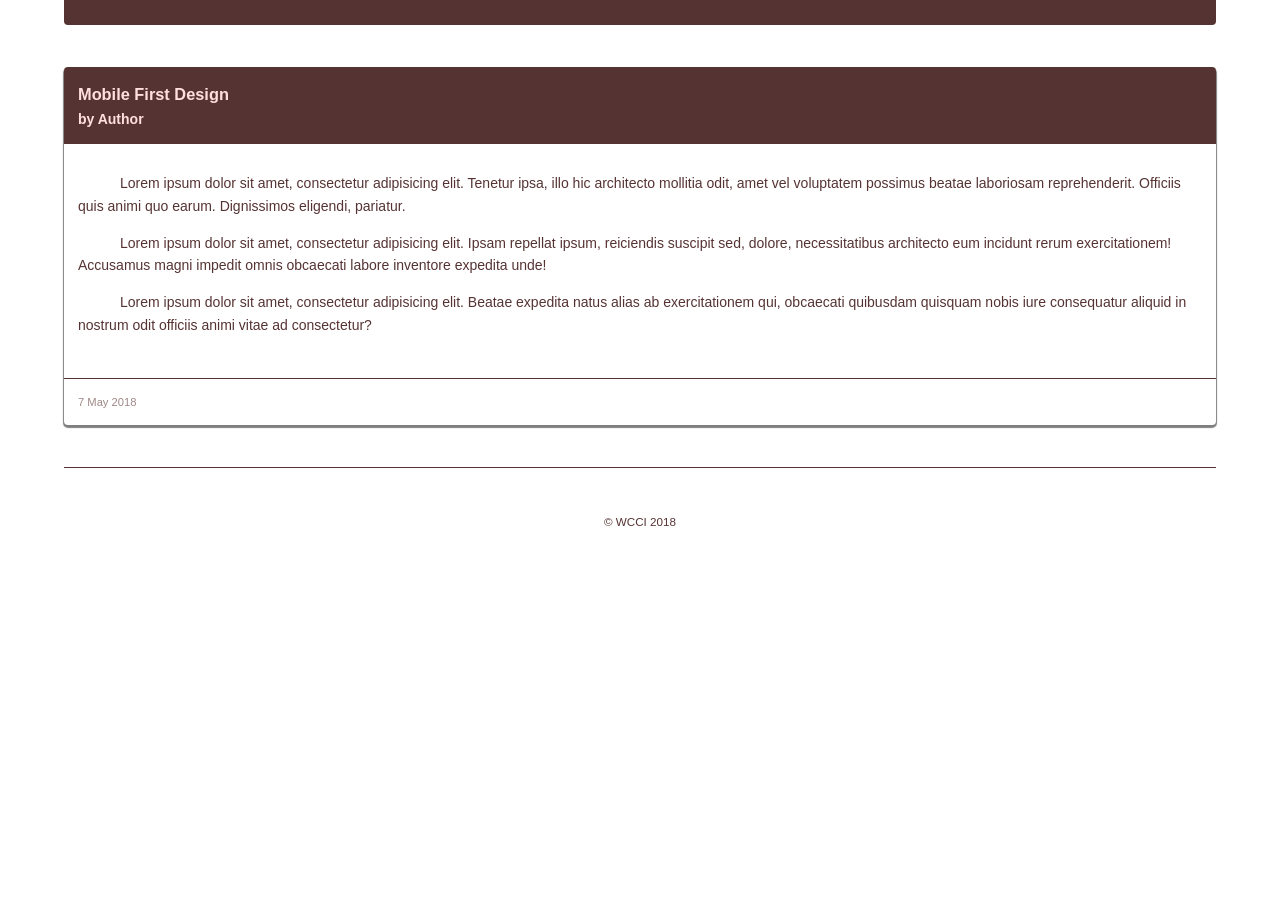
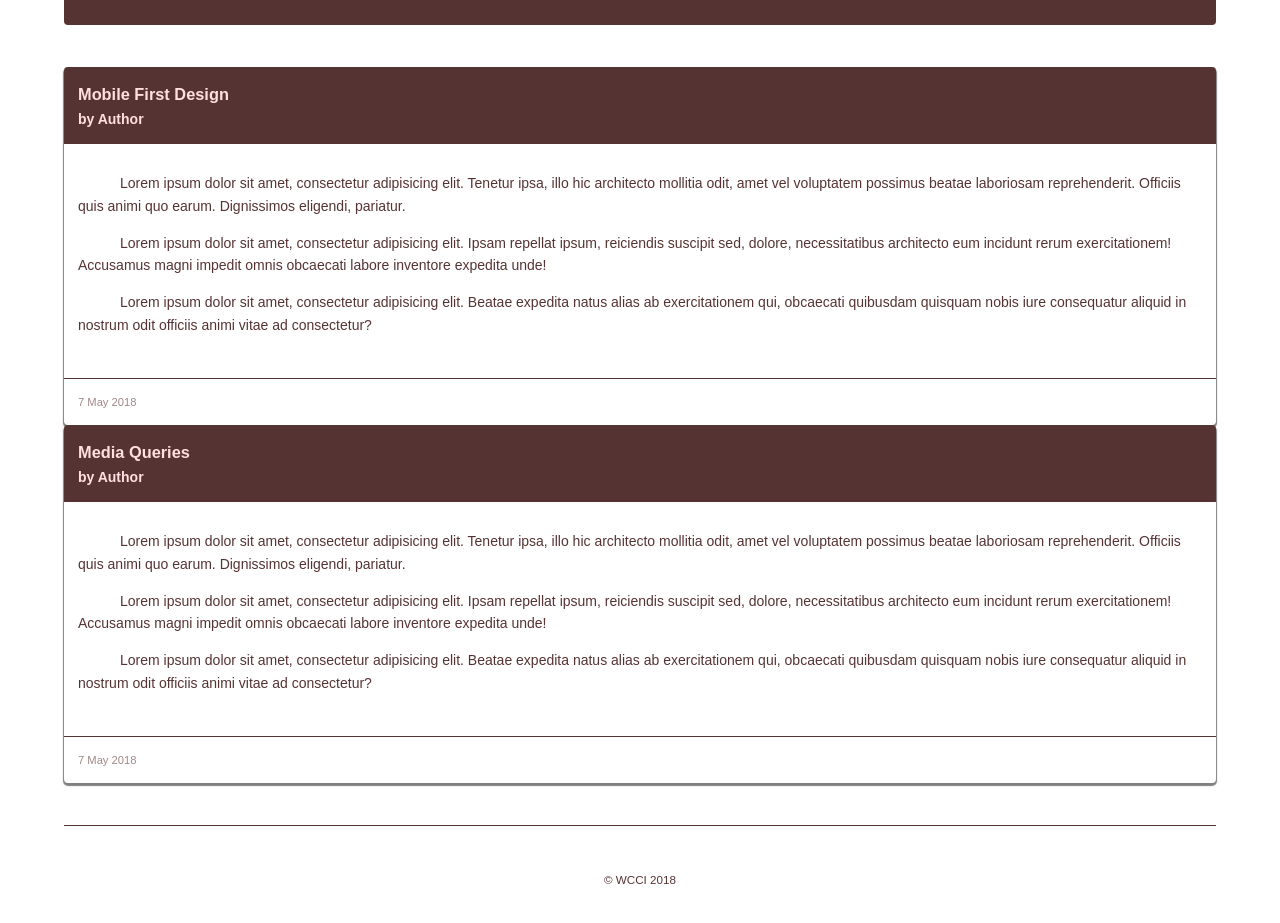
Before and after one commit to Jessicawyt/css-progressive-enhancement-slide-companion, a plain HTML site: page index.html in a window 1280 px wide. Shown: the part 147-1070 px from the top of the page. Before the commit the page ends 800 px from the top, so only its background shows below. Drawn offline with Linux system fonts and the light colour scheme.

Commit message:
Adding second article

```diff
--- a/index.html
+++ b/index.html
@@ -6,6 +6,7 @@
     <meta http-equiv="X-UA-Compatible" content="ie=edge">
     <title>Document</title>
     <link rel="stylesheet" href="./css/style.css">
+    <link rel="stylesheet" href="./css/layout.css">
 </head>
 <body>
     <div class="container">
@@ -34,6 +35,20 @@
                     <time datetime="2018-05-07">7 May 2018</time>
                 </footer>
             </article>
+            <article>
+                <header>
+                    <h3>Media Queries</h3>
+                    <h4>by Author</h4>
+                </header>
+                <main>
+                    <p>Lorem ipsum dolor sit amet, consectetur adipisicing elit. Tenetur ipsa, illo hic architecto mollitia odit, amet vel voluptatem possimus beatae laboriosam reprehenderit. Officiis quis animi quo earum. Dignissimos eligendi, pariatur.</p>
+                    <p>Lorem ipsum dolor sit amet, consectetur adipisicing elit. Ipsam repellat ipsum, reiciendis suscipit sed, dolore, necessitatibus architecto eum incidunt rerum exercitationem! Accusamus magni impedit omnis obcaecati labore inventore expedita unde!</p>
+                    <p>Lorem ipsum dolor sit amet, consectetur adipisicing elit. Beatae expedita natus alias ab exercitationem qui, obcaecati quibusdam quisquam nobis iure consequatur aliquid in nostrum odit officiis animi vitae ad consectetur?</p>
+                </main>
+                <footer>
+                    <time datetime="2018-05-07">7 May 2018</time>
+                </footer>
+            </article>
         </main>
         <footer>
             <small>© WCCI 2018</small>
```
